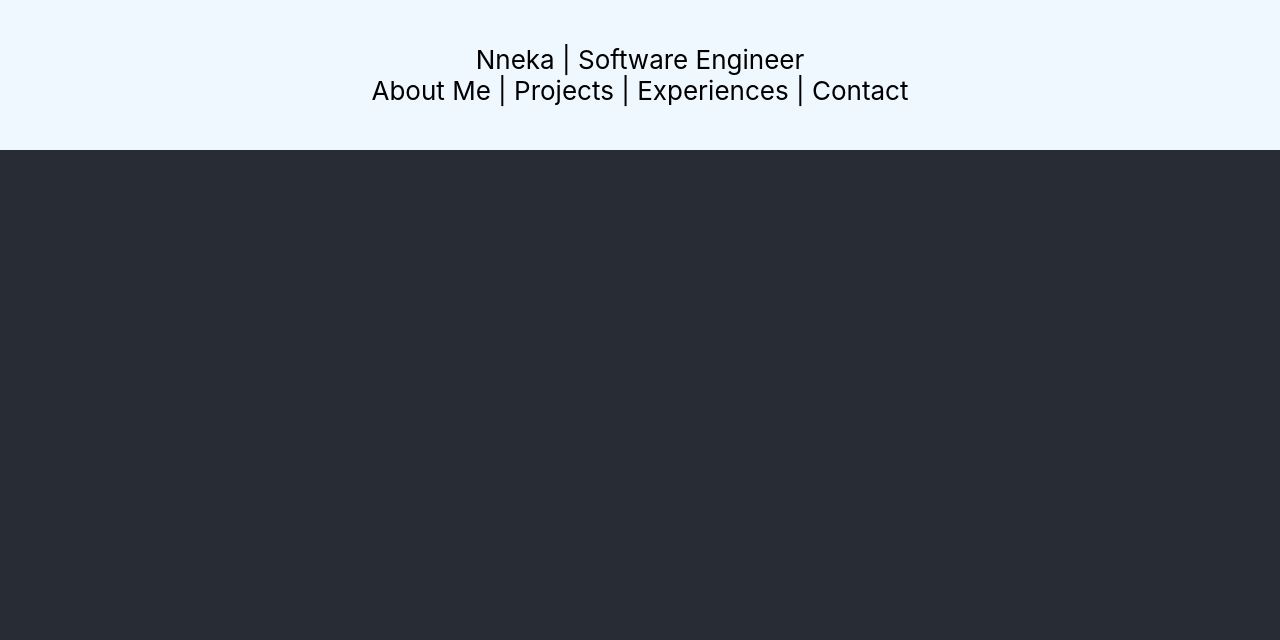
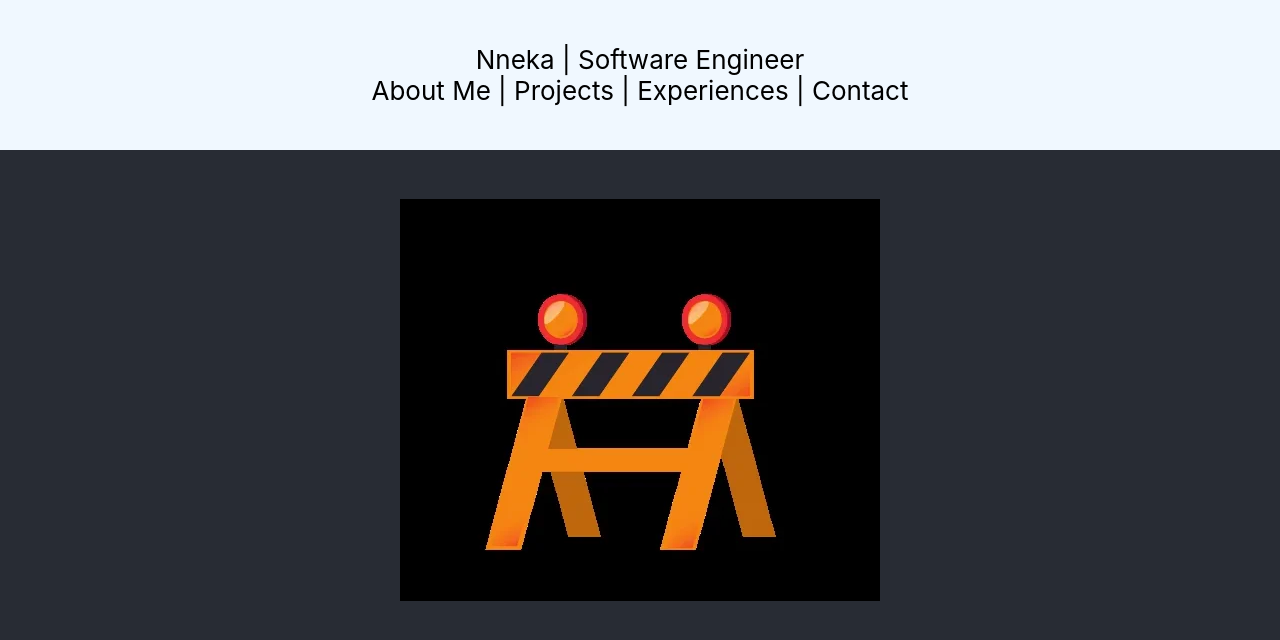
Before and after one commit to nnekauf/portfolio, a React (Create React App) app: page / in a window 1280 px wide. Shown: the top 640 px of the page. Built offline with nearby package versions, Linux system fonts and the light colour scheme.

Commit message:
adds construction gif to home page

```diff
--- a/src/App.js
+++ b/src/App.js
@@ -1,12 +1,14 @@
 import './App.css';
 // import face from "./images/portfolio_portait.png"
 import NavBar from "./components/NavBar"
+import construction from "./images/under_construction_giphy.webp"
 
 function App() {
   return (
     <div className="App">
       <header className="App-header">
        <NavBar/>{/* < img src={face}></img> */}
+       < img src={construction}></img>
       </header>
     </div>
   );
```
